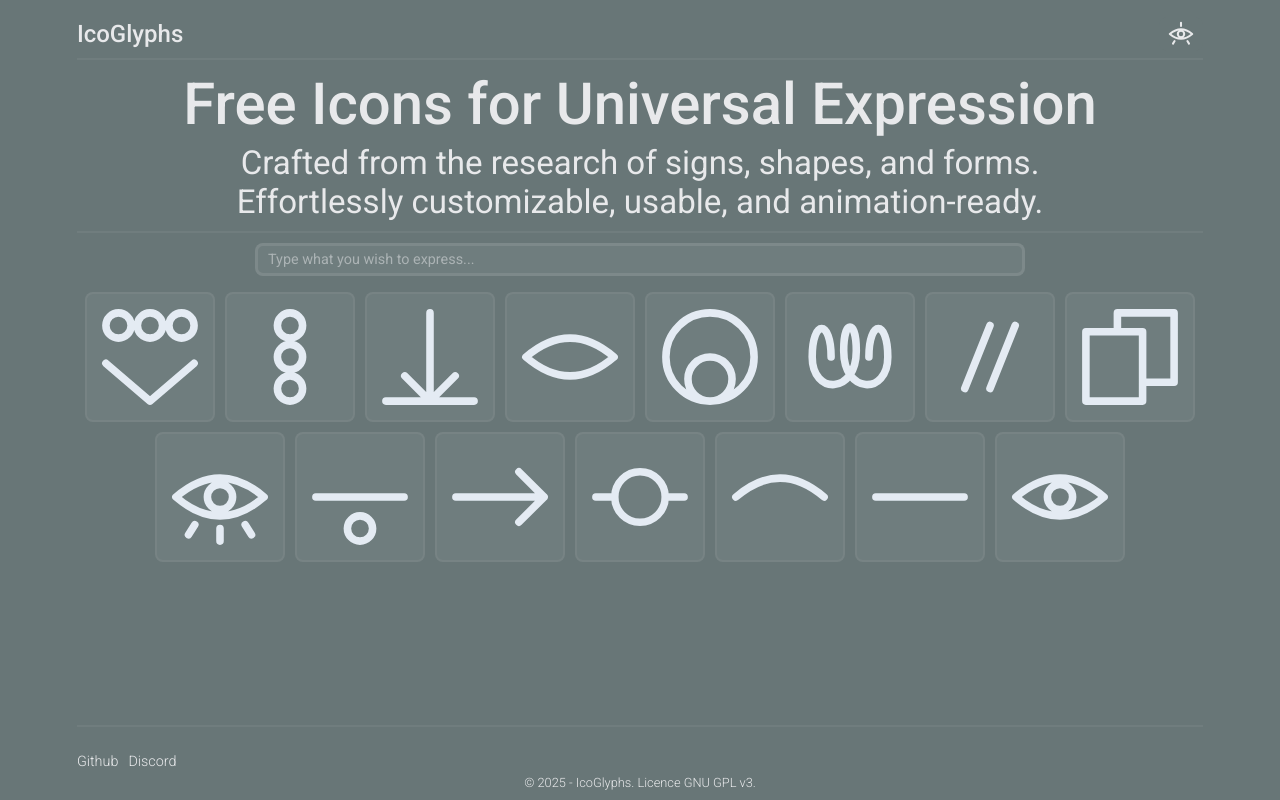
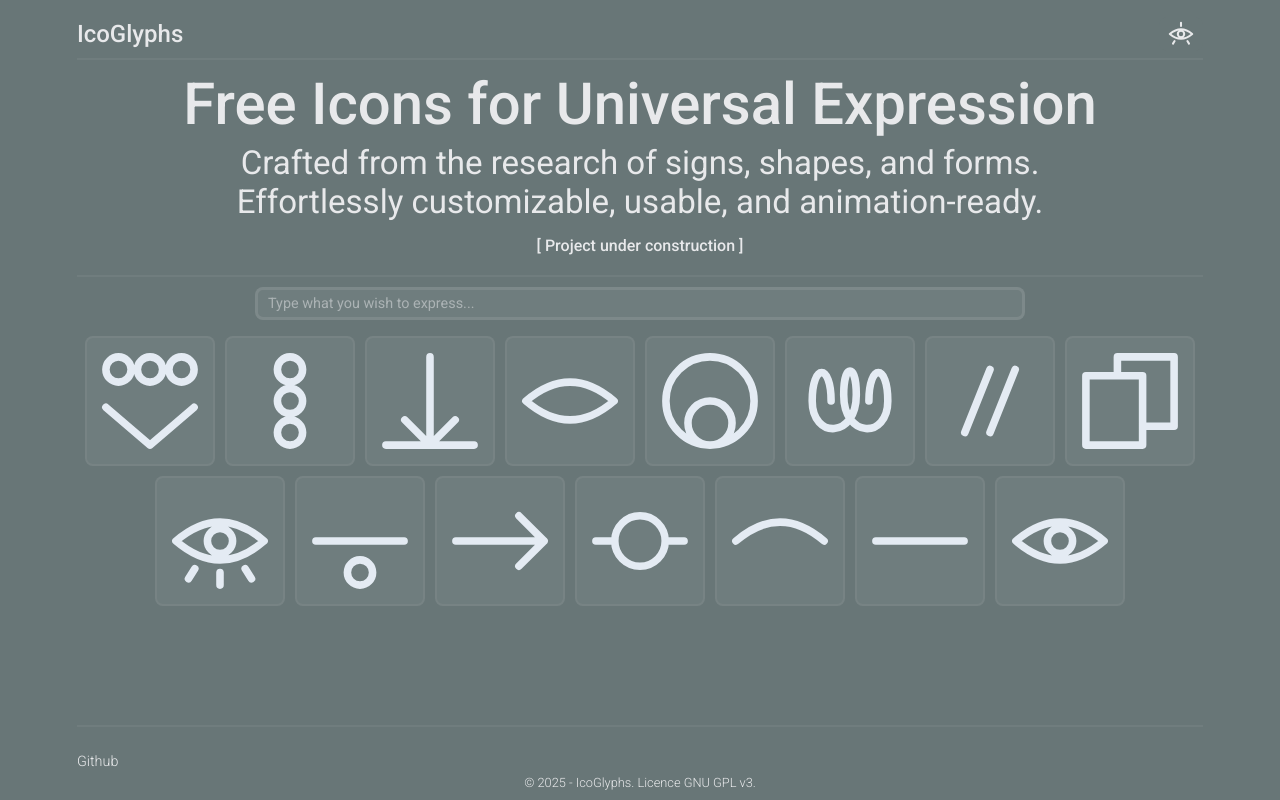
Before and after one commit to BHRKTRE/icoglyphs, a SvelteKit app: page / in a window 1280 px wide. Built offline with nearby package versions, Linux system fonts and the light colour scheme.

Commit message:
feat(home/header, footer): update

```diff
--- a/src/routes/HomePageHeader.svelte
+++ b/src/routes/HomePageHeader.svelte
@@ -18,13 +18,24 @@
 		Effortlessly customizable, usable, and animation-ready.
 	</h2>
 
-	<!-- <div id="features">
-		<h2 class="container-1">Easy to customize and download</h2>
-		<h2 class="container-1">API for Developers</h2>
-	</div> -->
+	<div class="construction-banner">
+		<p>[ Project under construction ]</p>
+	</div>
 </header>
 
 <style>
+	.construction-banner {
+		text-align: center;
+		padding: var(--spacing-medium) 20px;
+	}
+
+	.construction-banner p {
+		margin: 0;
+		color: var(--t1);
+		font-weight: 500;
+		font-size: 1rem;
+	}
+
 	header {
 		display: flex;
 		flex-direction: column;
--- a/src/routes/_layoutComponents/Footer.svelte
+++ b/src/routes/_layoutComponents/Footer.svelte
@@ -8,7 +8,7 @@
 	<div id="top-container">
 		<ul id="footer-links">
 			<li><a href={externalLinks.github} target="_blank">Github</a></li>
-			<li><a href={externalLinks.discord} target="_blank">Discord</a></li>
+			<!-- <li><a href={externalLinks.discord} target="_blank">Discord</a></li> -->
 		</ul>
 	</div>
 
```
